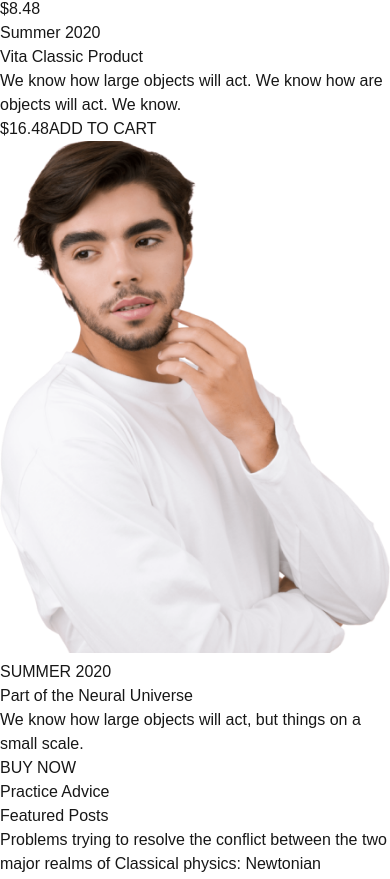
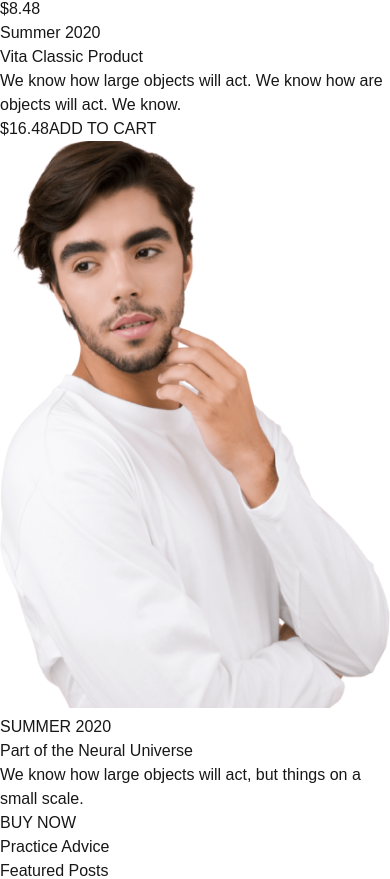
Before and after one commit to Zartaj2024/E-commerce-website-, a Next.js app: page / in a window 390 px wide. Shown: the part 6893-7772 px from the top of the page. Built offline with nearby package versions, Linux system fonts and the light colour scheme.

Commit message:
fixed height

```diff
--- a/src/app/components/heroCover.tsx
+++ b/src/app/components/heroCover.tsx
@@ -6,7 +6,7 @@ import React from "react";
 export default function HeroSection() {
   return (
     <div className="flex flex-col md:flex-row items-center justify-center h-full py-2 bg-gray-100 w-full p-40 " >
-      <div className="relative w-[1160px] h-[960px] px-24 py-5 bg-[url('/hero-cover-1.png')] bg-cover">
+      <div className="relative w-[650px] h-[850px] px-24 py-5 bg-[url('/hero-cover-1.png')] bg-cover">
 
 
       </div>
--- a/src/app/components/vitaClassicProduct.tsx
+++ b/src/app/components/vitaClassicProduct.tsx
@@ -20,13 +20,13 @@ const VitaClassicProduct = () => {
           </button>
         </div>
       </div>
-    <div className="md:w-[700px] h-[960px] mt-8 md:mt-0 pt-10 m-10 ">
+    <div className="md:w-[550px] h-[800px] mt-20 md:mt-15 pt-10 m-10 ">
 
           <Image
             src="/shop-hero.png"
             alt="Vita Classic Product"
-            width={700}
-            height={920}
+            width={550}
+            height={800}
             className="w-full h-full"
           />
 
```
